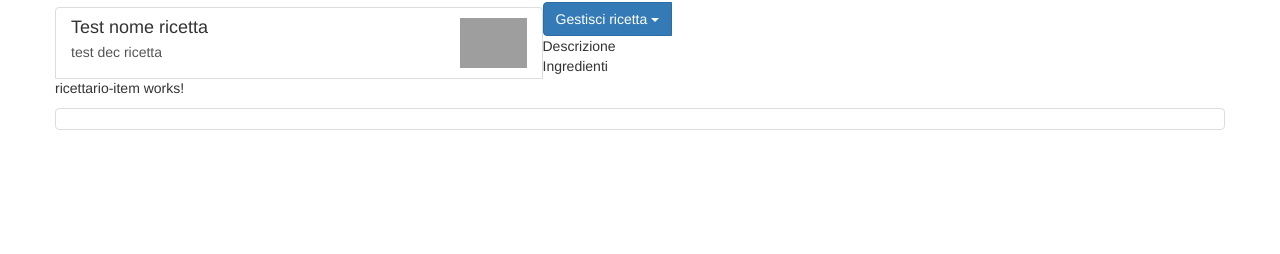
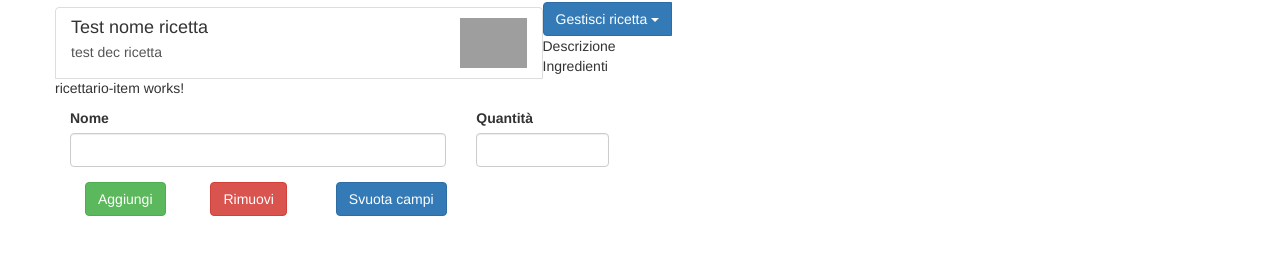
Before and after one commit to alfredofiore94/RicettarioEsempioAngular, an Angular app: page / in a window 1280 px wide. Shown: the part 140-394 px from the top of the page. Built offline with nearby package versions, Linux system fonts and the light colour scheme; grey boxes are pictures that could not be loaded.

Commit message:
edit lista-spesa-modifica

```diff
--- a/src/app/lista-spesa/ingrediente.model.ts
+++ b/src/app/lista-spesa/ingrediente.model.ts
@@ -1,4 +1,4 @@
 export class Ingrediente {
     // forma contratta di dichiarazione del costruttore
-    constructor(public name: String, public quantita: String) {}
+    constructor(public nome: String, public quantita: String) {}
 }
--- a/src/app/lista-spesa/lista-spesa-modifica/lista-spesa-modifica.component.html
+++ b/src/app/lista-spesa/lista-spesa-modifica/lista-spesa-modifica.component.html
@@ -1 +1,29 @@
-<p>lista-spesa-modifica works!</p>
+<div class="row">
+  <div class="col-xs-12">
+    <form>
+      <div class="row">
+        <div class="col-sm-5 form-group">
+          <label for="nome">Nome</label>
+          <input type="text" id="nome" class="form-control" />
+        </div>
+        <div class="col-sm-2 form-group">
+          <label for="quantita">Quantità</label>
+          <input type="text" id="quantita" class="form-control" />
+        </div>
+      </div>
+      <div class="row">
+        <div class="col-xs-5">
+          <div class="col-md-4">
+            <button class="btn btn-success" (click)="addProdotto()">Aggiungi</button>
+          </div>
+          <div class="col-md-4">
+            <button class="btn btn-danger" (click)="deleteProdotto()">Rimuovi</button>
+          </div>
+          <div class="col-md-4">
+            <button class="btn btn-primary" (click)="clear()">Svuota campi</button>
+          </div>
+        </div>
+      </div>
+    </form>
+  </div>
+</div>
--- a/src/app/lista-spesa/lista-spesa-modifica/lista-spesa-modifica.component.ts
+++ b/src/app/lista-spesa/lista-spesa-modifica/lista-spesa-modifica.component.ts
@@ -12,4 +12,17 @@ export class ListaSpesaModificaComponent implements OnInit {
   ngOnInit(): void {
   }
 
+  clear(){
+    // funzione che svuota i campi
+
+  }
+
+  addProdotto(){
+    // inserte nuovo prodotto
+
+  }
+
+  deleteProdotto(){
+    // elimina un prodotto inserito
+  }
 }
--- a/src/app/lista-spesa/lista-spesa.component.html
+++ b/src/app/lista-spesa/lista-spesa.component.html
@@ -3,7 +3,10 @@
         <app-lista-spesa-modifica></app-lista-spesa-modifica>
     </div>
     <ul class="list-group">
-        <a href="" class="list-group-item" style="cursor: pointer"></a>
+        <a href="" class="list-group-item" style="cursor: pointer"
+        *ngFor="let a of listaIngredienti">
+        {{a.nome}} ({{a.quantita}})
+        </a>
     </ul>
 
 </div>
--- a/src/app/lista-spesa/lista-spesa.component.ts
+++ b/src/app/lista-spesa/lista-spesa.component.ts
@@ -8,7 +8,7 @@ import { Ingrediente } from './ingrediente.model';
 })
 export class ListaSpesaComponent implements OnInit {
 
-  ingredienti: Ingrediente[] = []
+  listaIngredienti: Ingrediente[] = []
   constructor() { }
 
   ngOnInit(): void {
```
